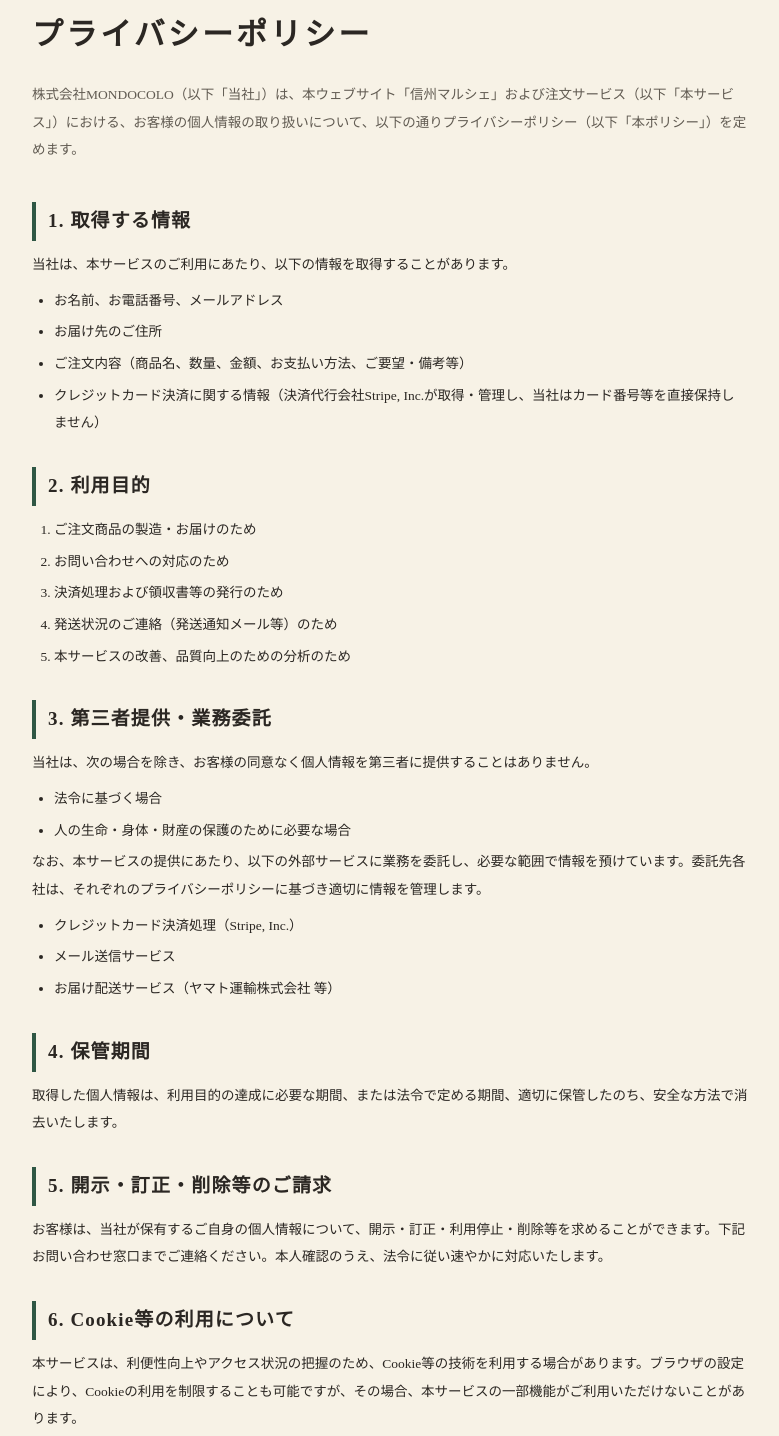
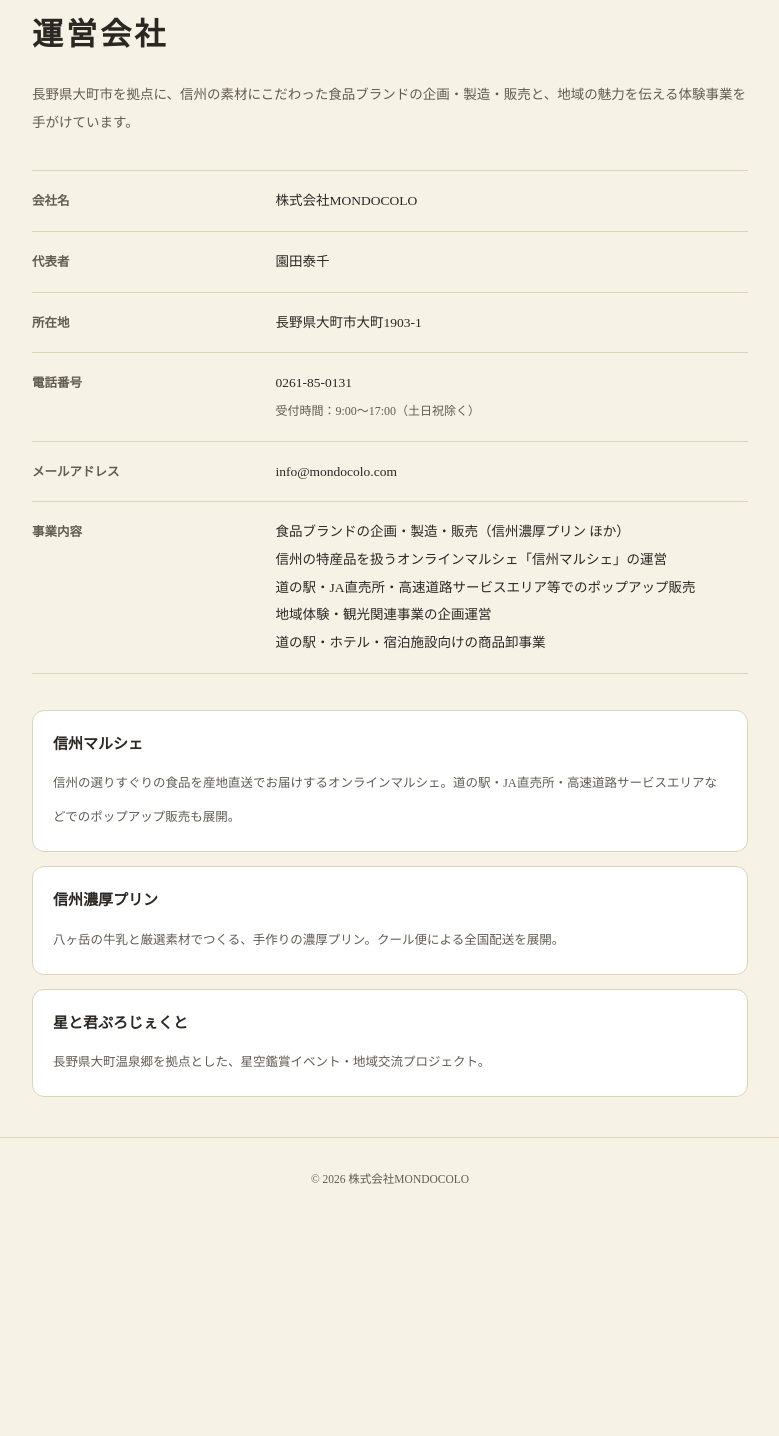
Before and after one commit to hoshizora2307/marche, a plain HTML site: page privacy.html in a window 1280 px wide. Shown: the part 148-1584 px from the top of the page, without its empty margins (250-1029 px from the left). After the commit the page ends 1400 px from the top, so only its background shows below. Drawn offline with Linux system fonts and the light colour scheme; a web font is replaced by a local one.

Commit message:
Replace privacy policy with company information page

```diff
--- a/privacy.html
+++ b/privacy.html
@@ -3,7 +3,7 @@
 <head>
 <meta charset="UTF-8">
 <meta name="viewport" content="width=device-width, initial-scale=1.0">
-<title>プライバシーポリシー｜信州マルシェ</title>
+<title>運営会社｜信州マルシェ</title>
 <meta name="robots" content="noindex">
 <link rel="preconnect" href="https://fonts.googleapis.com">
 <link rel="preconnect" href="https://fonts.gstatic.com" crossorigin>
@@ -31,13 +31,18 @@ a{color:inherit}
 .hero h1{font-family:var(--serif);font-size:clamp(24px,5vw,31px);font-weight:800;letter-spacing:.1em}
 .hero p{margin-top:14px;font-size:13.5px;color:var(--sub)}
 
-section{margin:30px 0}
-section h2{font-family:var(--serif);font-size:19px;font-weight:800;letter-spacing:.06em;margin-bottom:10px;padding-left:12px;border-left:4px solid var(--green)}
-section p{font-size:13.5px}
-section ul,section ol{font-size:13.5px;padding-left:22px;margin-top:8px}
-section li{margin-bottom:4px}
+table{width:100%;border-collapse:collapse;margin:26px 0 36px;font-size:13.5px}
+table tr{border-top:1px solid var(--line)}
+table tr:last-child{border-bottom:1px solid var(--line)}
+table th{font-family:var(--ui);width:34%;text-align:left;vertical-align:top;padding:16px 14px 16px 0;color:var(--sub);font-weight:700;font-size:12.5px}
+table td{padding:16px 0;vertical-align:top}
 
-.foot{padding:30px 0 60px;text-align:center;font-size:11.5px;color:var(--sub);border-top:1px solid var(--line);margin-top:40px}
+.brands{display:grid;gap:14px;margin:10px 0 40px}
+.brand-card{background:var(--paper);border:1px solid var(--line);border-radius:12px;padding:18px 20px}
+.brand-card b{display:block;font-size:15px;margin-bottom:6px}
+.brand-card span{font-size:12.5px;color:var(--sub)}
+
+.foot{padding:30px 0 60px;text-align:center;font-size:11.5px;color:var(--sub);border-top:1px solid var(--line);margin-top:20px}
 </style>
 </head>
 <body>
@@ -50,78 +55,40 @@ section li{margin-bottom:4px}
 
 <div class="wrap">
   <div class="hero">
-    <span class="tag">PRIVACY POLICY</span>
-    <h1 class="jp">プライバシーポリシー</h1>
-    <p>株式会社MONDOCOLO（以下「当社」）は、本ウェブサイト「信州マルシェ」および注文サービス（以下「本サービス」）における、お客様の個人情報の取り扱いについて、以下の通りプライバシーポリシー（以下「本ポリシー」）を定めます。</p>
+    <span class="tag">COMPANY</span>
+    <h1 class="jp">運営会社</h1>
+    <p>長野県大町市を拠点に、信州の素材にこだわった食品ブランドの企画・製造・販売と、地域の魅力を伝える体験事業を手がけています。</p>
   </div>
 
-  <section>
-    <h2>1. 取得する情報</h2>
-    <p>当社は、本サービスのご利用にあたり、以下の情報を取得することがあります。</p>
-    <ul>
-      <li>お名前、お電話番号、メールアドレス</li>
-      <li>お届け先のご住所</li>
-      <li>ご注文内容（商品名、数量、金額、お支払い方法、ご要望・備考等）</li>
-      <li>クレジットカード決済に関する情報（決済代行会社Stripe, Inc.が取得・管理し、当社はカード番号等を直接保持しません）</li>
-    </ul>
-  </section>
+  <table>
+    <tr><th>会社名</th><td>株式会社MONDOCOLO</td></tr>
+    <tr><th>代表者</th><td>園田泰千</td></tr>
+    <tr><th>所在地</th><td>長野県大町市大町1903-1</td></tr>
+    <tr><th>電話番号</th><td>0261-85-0131<br><span style="color:var(--sub);font-size:12px">受付時間：9:00～17:00（土日祝除く）</span></td></tr>
+    <tr><th>メールアドレス</th><td>info@mondocolo.com</td></tr>
+    <tr><th>事業内容</th><td>
+      食品ブランドの企画・製造・販売（信州濃厚プリン ほか）<br>
+      信州の特産品を扱うオンラインマルシェ「信州マルシェ」の運営<br>
+      道の駅・JA直売所・高速道路サービスエリア等でのポップアップ販売<br>
+      地域体験・観光関連事業の企画運営<br>
+      道の駅・ホテル・宿泊施設向けの商品卸事業
+    </td></tr>
+  </table>
 
-  <section>
-    <h2>2. 利用目的</h2>
-    <ol>
-      <li>ご注文商品の製造・お届けのため</li>
-      <li>お問い合わせへの対応のため</li>
-      <li>決済処理および領収書等の発行のため</li>
-      <li>発送状況のご連絡（発送通知メール等）のため</li>
-      <li>本サービスの改善、品質向上のための分析のため</li>
-    </ol>
-  </section>
-
-  <section>
-    <h2>3. 第三者提供・業務委託</h2>
-    <p>当社は、次の場合を除き、お客様の同意なく個人情報を第三者に提供することはありません。</p>
-    <ul>
-      <li>法令に基づく場合</li>
-      <li>人の生命・身体・財産の保護のために必要な場合</li>
-    </ul>
-    <p>なお、本サービスの提供にあたり、以下の外部サービスに業務を委託し、必要な範囲で情報を預けています。委託先各社は、それぞれのプライバシーポリシーに基づき適切に情報を管理します。</p>
-    <ul>
-      <li>クレジットカード決済処理（Stripe, Inc.）</li>
-      <li>メール送信サービス</li>
-      <li>お届け配送サービス（ヤマト運輸株式会社 等）</li>
-    </ul>
-  </section>
-
-  <section>
-    <h2>4. 保管期間</h2>
-    <p>取得した個人情報は、利用目的の達成に必要な期間、または法令で定める期間、適切に保管したのち、安全な方法で消去いたします。</p>
-  </section>
-
-  <section>
-    <h2>5. 開示・訂正・削除等のご請求</h2>
-    <p>お客様は、当社が保有するご自身の個人情報について、開示・訂正・利用停止・削除等を求めることができます。下記お問い合わせ窓口までご連絡ください。本人確認のうえ、法令に従い速やかに対応いたします。</p>
-  </section>
-
-  <section>
-    <h2>6. Cookie等の利用について</h2>
-    <p>本サービスは、利便性向上やアクセス状況の把握のため、Cookie等の技術を利用する場合があります。ブラウザの設定により、Cookieの利用を制限することも可能ですが、その場合、本サービスの一部機能がご利用いただけないことがあります。</p>
-  </section>
-
-  <section>
-    <h2>7. お問い合わせ窓口</h2>
-    <p>
-      株式会社MONDOCOLO<br>
-      長野県大町市大町1903-1<br>
-      電話：0261-85-0131（受付時間：9:00～17:00　土日祝除く）<br>
-      メール：info@mondocolo.com
-    </p>
-  </section>
-
-  <section>
-    <h2>8. 本ポリシーの変更</h2>
-    <p>当社は、法令の変更やサービス内容の変更等に応じて、本ポリシーを予告なく変更することがあります。変更後の内容は、本ページに掲載した時点から効力を生じるものとします。</p>
-    <p style="margin-top:16px">制定日：2026年8月15日</p>
-  </section>
+  <div class="brands">
+    <div class="brand-card">
+      <b class="jp">信州マルシェ</b>
+      <span>信州の選りすぐりの食品を産地直送でお届けするオンラインマルシェ。道の駅・JA直売所・高速道路サービスエリアなどでのポップアップ販売も展開。</span>
+    </div>
+    <div class="brand-card">
+      <b class="jp">信州濃厚プリン</b>
+      <span>八ヶ岳の牛乳と厳選素材でつくる、手作りの濃厚プリン。クール便による全国配送を展開。</span>
+    </div>
+    <div class="brand-card">
+      <b class="jp">星と君ぷろじぇくと</b>
+      <span>長野県大町温泉郷を拠点とした、星空鑑賞イベント・地域交流プロジェクト。</span>
+    </div>
+  </div>
 </div>
 
 <div class="foot">© 2026 株式会社MONDOCOLO</div>
```
